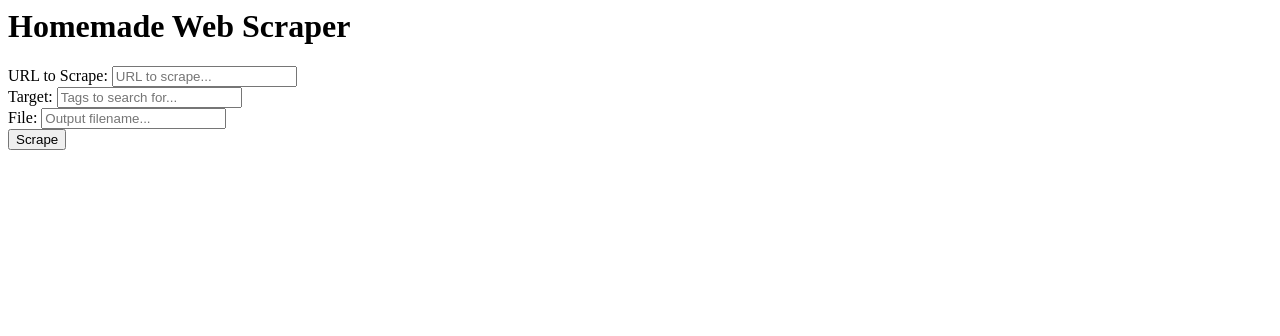
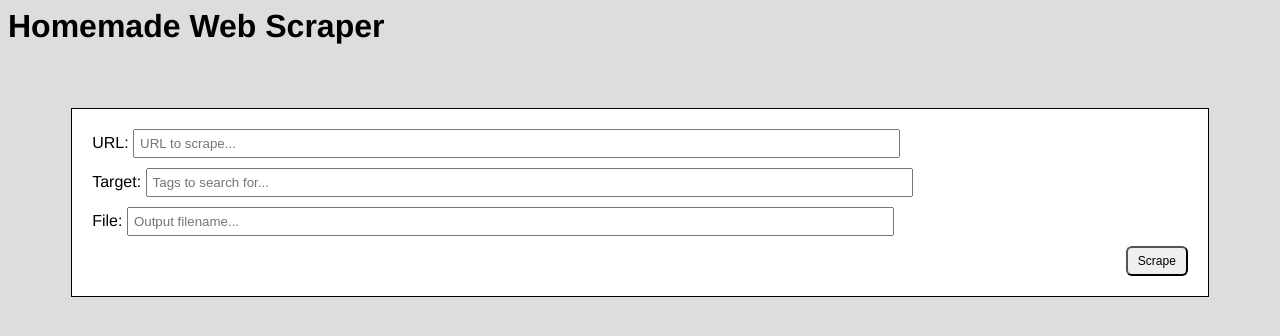
Before and after one commit to conrad/NodeScraper, a website: page index.html in a window 1280 px wide. Drawn offline with Linux system fonts and the light colour scheme.

Commit message:
Edits html and adds styling, begins working on connecting html to server

```diff
--- a/index.html
+++ b/index.html
@@ -2,24 +2,27 @@
 <head>
   <meta charset="UTF-8">
   <title>Web Scraper</title>
+  <link rel="stylesheet" href="styles.css">
 </head>
 <body>
   <h1>Homemade Web Scraper</h1>
 
   <form action="/input-data" method="post">
-    <div>
-      <label for="url">URL to Scrape:</label>
+    <div class="input-block">
+      <label for="url">URL:</label>
       <input type="text" id="url" placeholder="URL to scrape..." />
     </div>
-    <div>
+    <div class="input-block">
       <label for="tags">Target:</label>
       <input type="text" id="tags" placeholder="Tags to search for..." />
     </div>
-    <div>
+    <div class="input-block">
       <label for="file">File:</label>
-      <input type="text" placeholder="Output filename...">
+      <input type="text" id="file" placeholder="Output filename...">
     </div>
-    <button type="submit">Scrape</button>
+    <div class="button-block">
+      <button type="submit">Scrape</button>
+    </div>
   </form>
 
 
--- a/server.js
+++ b/server.js
@@ -5,6 +5,10 @@ var cheerio = require('cheerio');
   // cheerio gives you server-side jQuery functionality
 
 var app = express();
+
+app.get('/', function(req, res){
+  app.serve(static(_dirname + '/', index.html));
+});
 
 app.get('/scrape', function(req, res){
 
@@ -42,7 +46,7 @@ app.get('/scrape', function(req, res){
       });
     }
 
-    fs.writeFile('output.json', JSON.stringify(json, null, 4), function(err){
+    fs.writeFile('jake.json', JSON.stringify(json, null, 4), function(err){
         console.log('File successfully written - Check project directory for output.json');
     });
 
--- /dev/null
+++ b/styles.css
@@ -0,0 +1,30 @@
+body {
+  font-family: Helvetica, sans-serif;
+  background-color: #ddd;
+}
+
+form {
+  background-color: #fff;
+  border: 1px black solid;
+  margin: 5%;
+  padding: 10px;
+}
+
+input {
+  width: 70%;
+  padding: 5px;
+}
+
+.input-block {
+  margin: 10px;
+}
+
+.button-block {
+  text-align: right;
+}
+button {
+  padding: 6px 10px;
+  margin: 0 10px 10px 0;
+  border-radius: 6px;
+  font-size: 12px;
+}
```
